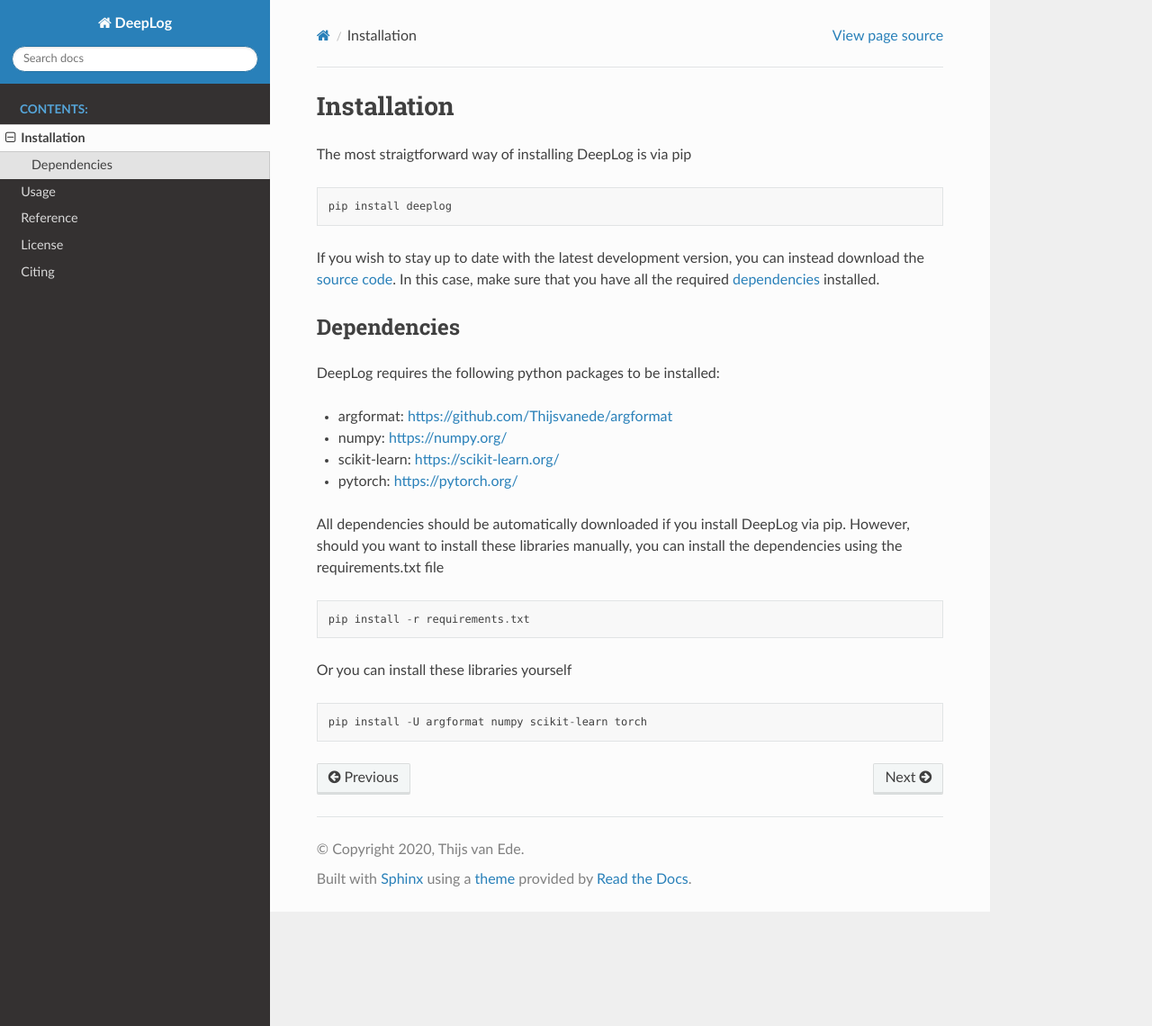
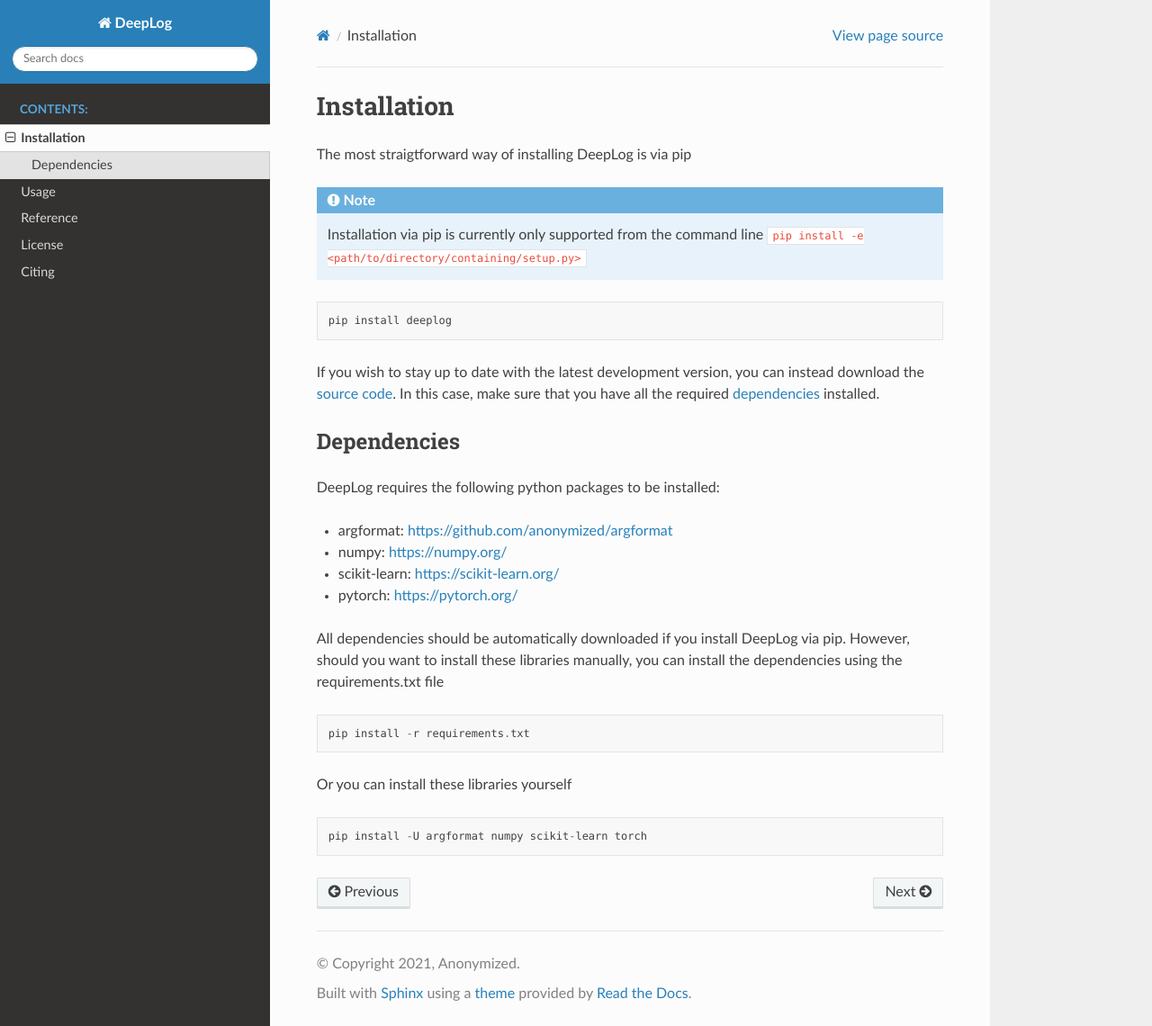
Before and after one commit to Leroy-sketch-png/deeplog, a Sphinx documentation site: the page built from docs/source/installation.rst, in a window 1280 px wide and 1140 px high. Shown: the whole window at 90% size. Built offline with Sphinx 7.4.7 and the Read the Docs theme 2.0.0, drawn with Linux system fonts in a browser that asks for light colours.

Commit message:
Anonymized docs

```diff
--- a/docs/source/conf.py
+++ b/docs/source/conf.py
@@ -18,8 +18,8 @@
 # -- Project information -----------------------------------------------------
 
 project = 'DeepLog'
-copyright = '2020, Thijs van Ede'
-author = 'Thijs van Ede'
+copyright = '2021, Anonymized'
+author = 'Anonymized'
 
 # The full version, including alpha/beta/rc tags
 release = '0.0.1'
--- a/docs/source/index.rst
+++ b/docs/source/index.rst
@@ -4,6 +4,10 @@
 DeepLog provides a pytorch implementation of `Deeplog: Anomaly detection and diagnosis from system logs through deep learning`_.
 This code was implemented as part of the TODO paper.
 We ask people to cite both works when using the software for academic research papers, see :ref:`Citing` for more information.
+
+.. note::
+
+   This is an anonymized version of the documentation and therefore, some links may not work.
 
 .. _`Deeplog: Anomaly detection and diagnosis from system logs through deep learning`: https://doi.org/10.1145/3133956.3134015
 
--- a/docs/source/installation.rst
+++ b/docs/source/installation.rst
@@ -1,6 +1,10 @@
 Installation
 ============
 The most straigtforward way of installing DeepLog is via pip
+
+.. note::
+
+  Installation via pip is currently only supported from the command line ``pip install -e <path/to/directory/containing/setup.py>``
 
 .. code::
 
@@ -9,7 +13,7 @@
 If you wish to stay up to date with the latest development version, you can instead download the `source code`_.
 In this case, make sure that you have all the required `dependencies`_ installed.
 
-.. _source code: https://github.com/Thijsvanede/DeepLog
+.. _source code: https://github.com/anonymized/DeepLog
 
 .. _dependencies:
 
@@ -17,7 +21,7 @@
 ^^^^^^^^^^^^
 DeepLog requires the following python packages to be installed:
 
-- argformat: https://github.com/Thijsvanede/argformat
+- argformat: https://github.com/anonymized/argformat
 - numpy: https://numpy.org/
 - scikit-learn: https://scikit-learn.org/
 - pytorch: https://pytorch.org/
--- a/docs/source/license.rst
+++ b/docs/source/license.rst
@@ -3,7 +3,7 @@
 
 MIT License
 
-Copyright (c) 2020 Thijs van Ede
+Copyright (c) 2021 Anonymized
 
 Permission is hereby granted, free of charge, to any person obtaining a copy
 of this software and associated documentation files (the "Software"), to deal
--- a/docs/source/reference/deeplog.rst
+++ b/docs/source/reference/deeplog.rst
@@ -7,7 +7,7 @@
 This class implements the neural network as described in the paper `Deeplog: Anomaly detection and diagnosis from system logs through deep learning`_.
 
 .. _`Deeplog: Anomaly detection and diagnosis from system logs through deep learning`: https://doi.org/10.1145/3133956.3134015
-.. _`torch-train`: https://github.com/Thijsvanede/torch-train
+.. _`torch-train`: https://github.com/anonymized/torch-train
 
 
 .. autoclass:: deeplog.DeepLog
--- a/docs/source/usage/overview.rst
+++ b/docs/source/usage/overview.rst
@@ -8,4 +8,4 @@
 This follows a ``scikit-learn`` approach with :py:meth:`fit`, :py:meth:`predict` and :py:meth:`fit_predict` methods.
 We refer to its documentation for a detailed description.
 
-.. _`torch-train`: https://github.com/Thijsvanede/torch-train
+.. _`torch-train`: https://github.com/anonymized/torch-train
```
